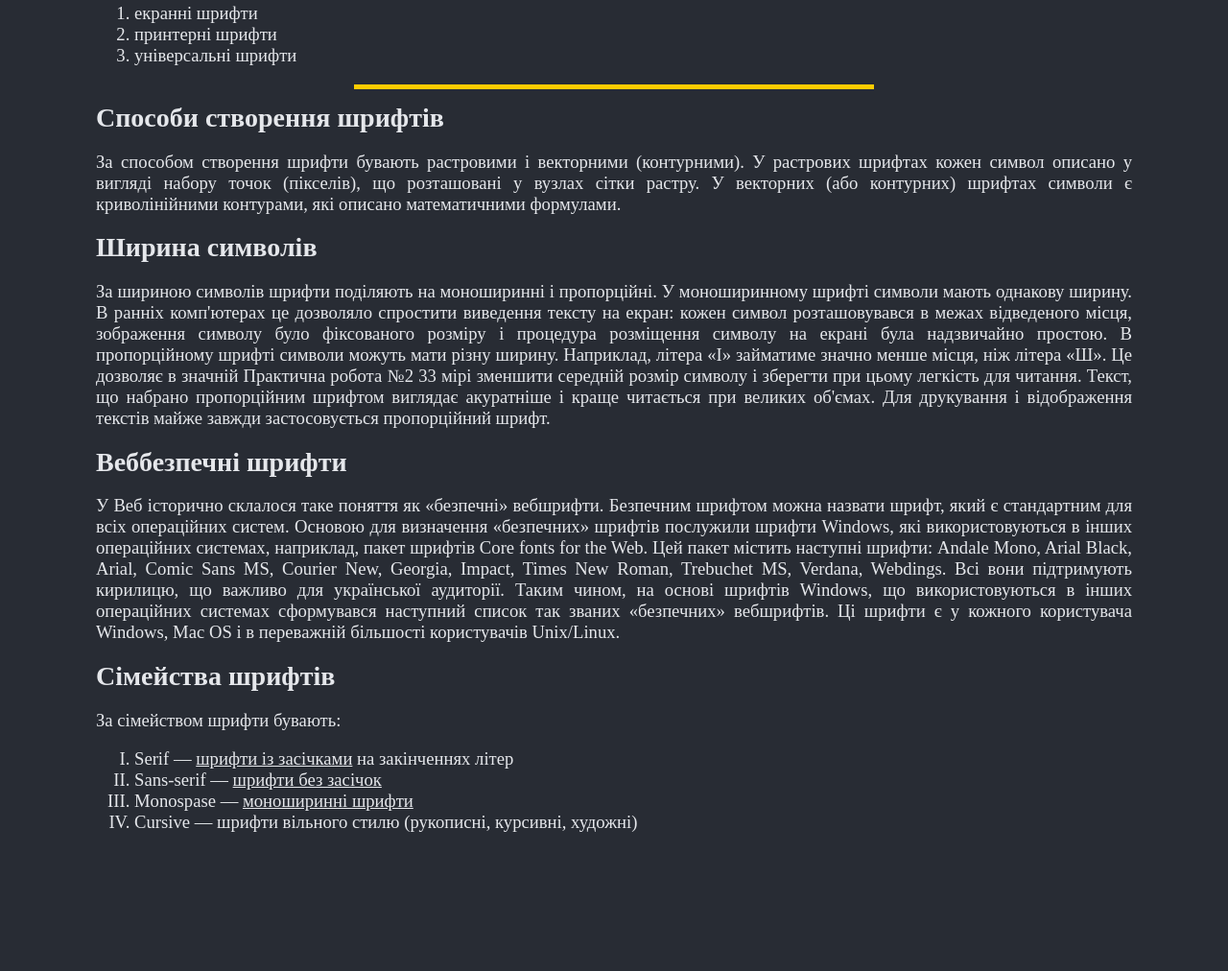
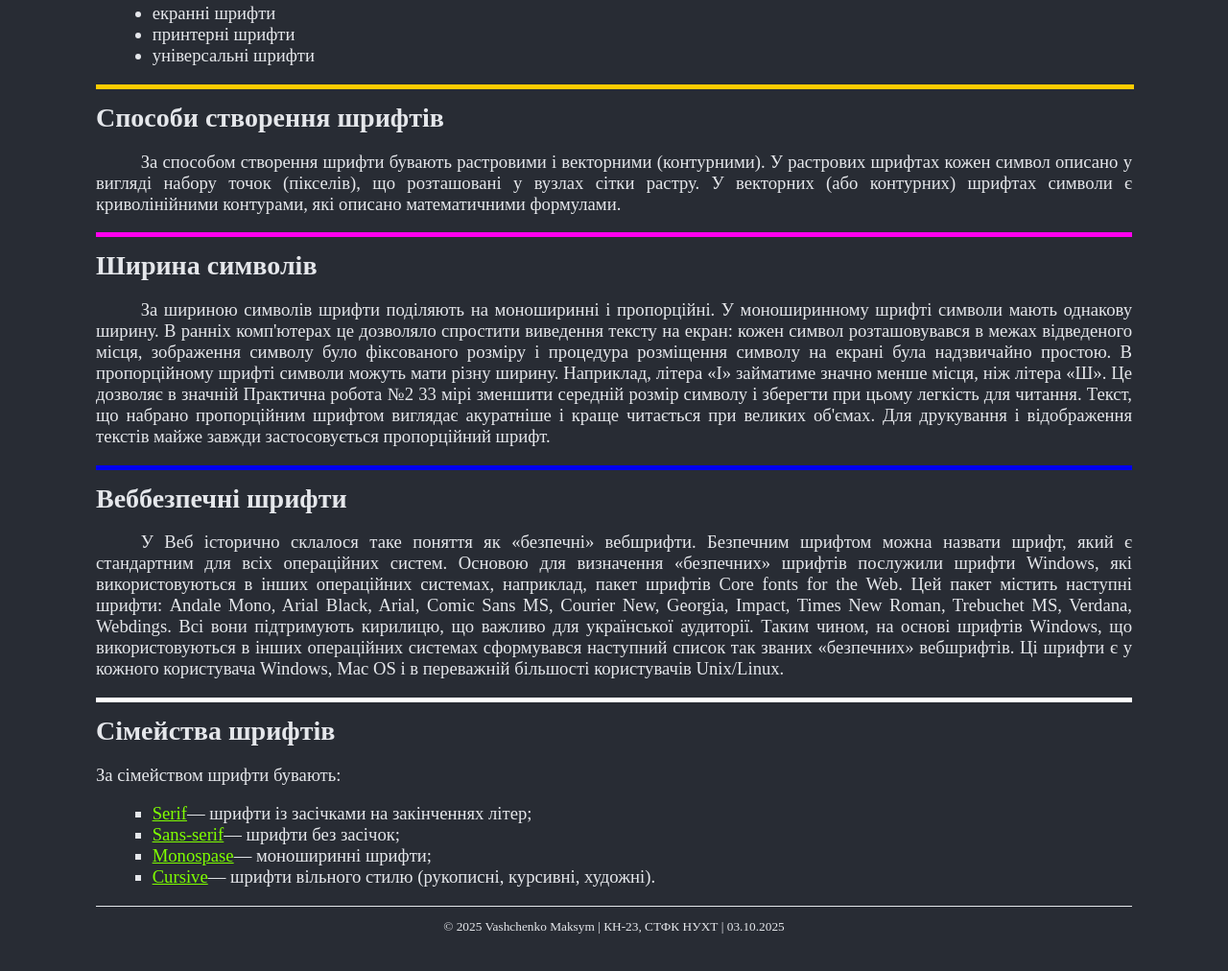
Before and after one commit to Maxgoodzero/PR-2, a plain HTML site: page index.html in a window 1280 px wide. Shown: the part 548-1560 px from the top of the page at 96% size. Before the commit the page ends 1516 px from the top, so only its background shows below. Drawn offline with Linux system fonts and the light colour scheme.

Commit message:
Update index.html

```diff
--- a/index.html
+++ b/index.html
@@ -10,17 +10,17 @@
     </head>
     <body style="background: #282c34; font-family: 'Times New Roman',
 serif; font-size: 14pt; color: #e5e7eb; text-align: justify; margin:
-100px;">
+100px;" link="Chartreuse" vlink="DeepPink" alink="OrangeRed">
     <h1 style="text-align: center; color: #e5e7eb; margin: 0; text-indent:
 0em; background: #f06d06;"><strong>Компютерні шрифти</strong></h1>
     <p>У даній статті розглядаються:</p>
-    <ul>
-    <li>Типи шрифтів</li>
+    <ol style="margin-left: 1em;">
+    <li><strong>Типи шрифтів</strong></li>
     <li>Способи створення шрифтів</li>
     <li>Ширина символів</li>
     <li>Веббезпечні шрифти</li>
     <li>Сімейства шрифтів</li>
-    </ul>
+    </ol>
     <p>Шрифт є одним із важливих елементів дизайну документа, який може підсилити
 чи навпаки зменшити ефективність донесення інформації до користувача. Вірно
 підібраний шрифт полегшує сприйняття і додає сторінці неповторного стилю.
@@ -31,19 +31,19 @@ serif; font-size: 14pt; color: #e5e7eb; text-align: justify; margin:
 відображаються(кінець рядка, пробіл тощо)</p>
     <h5><strong>Типи шрифтів</strong></h5>
         <p>Умовно всі комп'ютерні шрифти можна розділити на три типи:</p>
-        <ol>
+        <ul style="margin-left: 1em; list-style-type: disc">
         <li>екранні шрифти</li>
         <li>принтерні шрифти</li>
         <li>універсальні шрифти</li>
-        </ol>
-    <h2 style="text-align: left; margin: 0em;"><hr color="#ffcc00" size="5px" width="50%"><strong>Способи створення шрифтів</strong></h2>
-    <p>За способом створення шрифти бувають растровими і векторними (контурними).
+        </ul>
+    <h2 style="text-align: left; margin: 0em;"><hr color="#ffcc00" size="5px" width="100%"><strong>Способи створення шрифтів</strong></h2>
+    <p style="text-indent: 2.5em;">За способом створення шрифти бувають растровими і векторними (контурними).
 У растрових шрифтах кожен символ описано у вигляді набору точок (пікселів),
 що розташовані у вузлах сітки растру.
 У векторних (або контурних) шрифтах символи є криволінійними контурами,
 які описано математичними формулами.</p>
-    <h2 style="text-align: left; margin: 0em;"><strong>Ширина символів</strong></h2>
-    <p>За шириною символів шрифти поділяють на моноширинні і пропорційні.
+    <h2 style="text-align: left; margin: 0em;"><hr align="left" style="height: 5px; background-color: #ff00EE; border-width: 0px;"><strong>Ширина символів</strong></h2>
+    <p style="text-indent: 2.5em;">За шириною символів шрифти поділяють на моноширинні і пропорційні.
 У моноширинному шрифті символи мають однакову ширину. В ранніх комп'ютерах
 це дозволяло спростити виведення тексту на екран: кожен символ
 розташовувався в межах відведеного місця, зображення символу було
@@ -57,8 +57,8 @@ serif; font-size: 14pt; color: #e5e7eb; text-align: justify; margin:
 читання. Текст, що набрано пропорційним шрифтом виглядає акуратніше і краще
 читається при великих об'ємах. Для друкування і відображення текстів майже
 завжди застосовується пропорційний шрифт.</p>
-    <h2 style="text-align: left; margin: 0em;"><strong>Веббезпечні шрифти</strong></h2>
-    <p>У Веб історично склалося таке поняття як «безпечні» вебшрифти. Безпечним
+    <h2 style="text-align: left; margin: 0em;"><hr align="left" style="height: 5px; background-color: #0000EE; border-width: 0px;"><strong>Веббезпечні шрифти</strong></h2>
+    <p style="text-indent: 2.5em;">У Веб історично склалося таке поняття як «безпечні» вебшрифти. Безпечним
 шрифтом можна назвати шрифт, який є стандартним для всіх операційних
 систем. Основою для визначення «безпечних» шрифтів послужили шрифти
 Windows, які використовуються в інших операційних системах, наприклад,
@@ -72,13 +72,22 @@ Verdana, Webdings. Всі вони підтримують кирилицю, що
 вебшрифтів.
 Ці шрифти є у кожного користувача Windows, Mac OS і в переважній більшості
 користувачів Unix/Linux.</p>
-    <h2 style="text-align: left; margin: 0em;"><strong>Сімейства шрифтів</strong></h2>
+    <h2 style="text-align: left; margin: 0em;"><hr align="left" style="height: 5px; background-color: #ffffff; border-width: 0px;"><strong>Сімейства шрифтів</strong></h2>
     <p>За сімейством шрифти бувають:</p>
-        <ol style="list-style-type: upper-roman">
-        <li>Serif — <u>шрифти із засічками</u> на закінченнях літер</li>
-        <li>Sans-serif — <u>шрифти без засічок</u></li>
-        <li> Monospase — <u>моноширинні шрифти</u></li>
-        <li>Cursive — шрифти вільного стилю (рукописні, курсивні, художні)</li>
-        </ol>
+        <ul style="margin-left: 1em; list-style-type: square">
+<li><a href="pages/serif.html">Serif</a>— шрифти із засічками на
+закінченнях літер;</li>
+<li><a href="pages/sans-serif.html">Sans-serif</a>— шрифти без
+засічок;</li>
+<li><a href="pages/monospase.html">Monospase</a>— моноширинні
+шрифти;</li>
+<li><a href="pages/cursive.html">Cursive</a>— шрифти вільного
+стилю (рукописні, курсивні, художні).</li>
+</ul>
+        <hr style="height: 1px; background-color: #e5e7eb; border-width:0px;">
+<p style="font-size: 10pt; text-align: center;">
+&copy 2025 Vashchenko Maksym | КН-23, СТФК НУХТ |
+<time>03.10.2025</time>
+</p>
     </body>
 </html>
```
